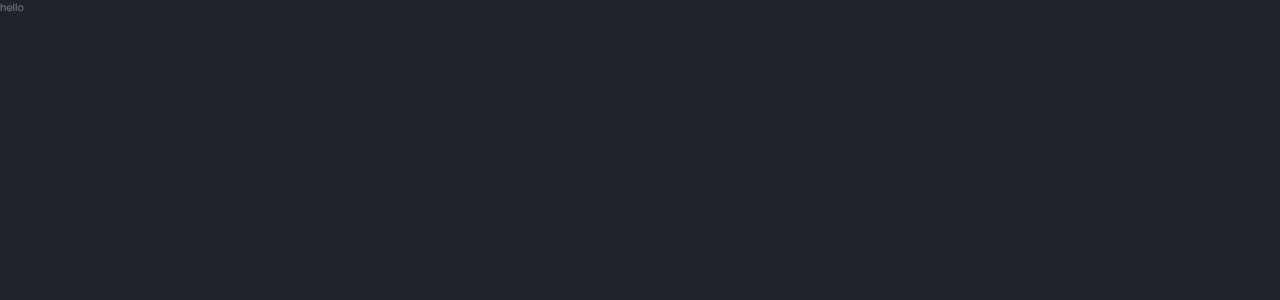
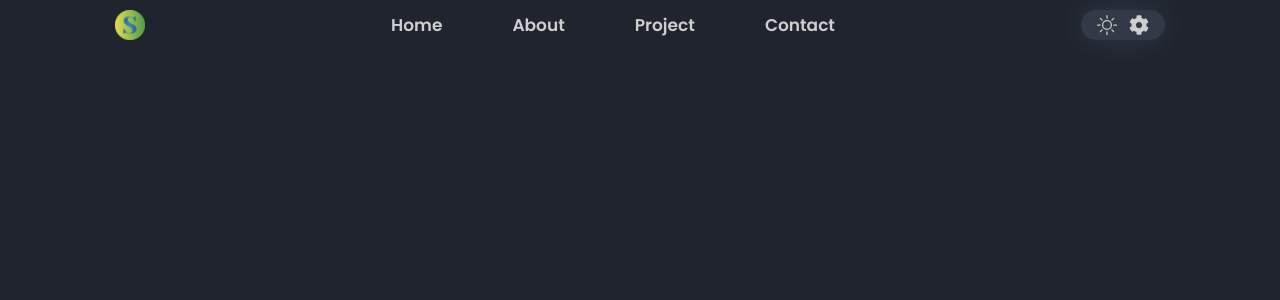
Before and after one commit to SumanRayamajhi/Personal-Portfolio, a React (Create React App) app in the folder portfolio/: page / in a window 1280 px wide. Shown: the top 300 px of the page. Built offline with nearby package versions, Linux system fonts and the light colour scheme.

Commit message:
create navbar

```diff
--- a/portfolio/public/index.html
+++ b/portfolio/public/index.html
@@ -3,7 +3,7 @@
 
 <head>
   <meta charset="utf-8" />
-  <link rel="icon" href="./images/logo.png" />
+  <link rel="icon" href="./images/logo3.png" />
   <meta name="viewport" content="width=device-width, initial-scale=1" />
   <meta name="description" content="Suman's Portfolio" />
 
--- a/portfolio/src/App.css
+++ b/portfolio/src/App.css
@@ -16,7 +16,7 @@
   --secondary-bg-color: rgb(51, 58, 71);
   --main-color: rgb(83, 232, 139);
   --title-color: rgb(102, 102, 102);
-  --text-color: rgb(128, 128, 128);
+  --text-color: rgb(207, 206, 206);
   --body-color: rgb(255, 255, 255);
   --container-color: rgb(237, 237, 237);
   --border-color: rgb(222, 222, 222);
@@ -36,3 +36,7 @@ body {
   background-color: var(--primary-bg-color);
   color: var(--text-color);
 }
+
+ul li {
+  list-style: none;
+}
--- a/portfolio/src/App.js
+++ b/portfolio/src/App.js
@@ -1,7 +1,12 @@
 import "./App.css";
+import Navbar from "./components/navbar/Navbar";
 
 function App() {
-  return <div className="App">hello</div>;
+  return (
+    <main>
+      <Navbar />
+    </main>
+  );
 }
 
 export default App;
--- /dev/null
+++ b/portfolio/src/components/navbar/Navbar.jsx
@@ -0,0 +1,24 @@
+import React from "react";
+import { CiSettings, CiSun } from "react-icons/ci";
+import { FaCog } from "react-icons/fa";
+import { BsMoon, BsSun } from "react-icons/bs";
+import Logo from "../../assets/images/logo3.png";
+import "./navbar.css";
+import Navlinks from "./Navlinks";
+
+const Navbar = () => {
+  return (
+    <nav className="navbar">
+      <img src={Logo} alt="nav logo" className="nav__logo" />
+      <div className="nav__links">
+        <Navlinks />
+      </div>
+      <div className="nav__theme">
+        <BsSun className="nav__theme-icon" />
+        <FaCog className="nav__theme-icon" />
+      </div>
+    </nav>
+  );
+};
+
+export default Navbar;
--- /dev/null
+++ b/portfolio/src/components/navbar/Navlinks.jsx
@@ -0,0 +1,22 @@
+import React from "react";
+
+const Navlinks = () => {
+  return (
+    <ul>
+      <a href="#home">
+        <li className="nav__items">Home</li>
+      </a>
+      <a href="#about">
+        <li className="nav__items ">About</li>
+      </a>
+      <a href="#project">
+        <li className="nav__items ">Project</li>
+      </a>
+      <a href="#contact">
+        <li className="nav__items ">Contact</li>
+      </a>
+    </ul>
+  );
+};
+
+export default Navlinks;
--- /dev/null
+++ b/portfolio/src/components/navbar/navbar.css
@@ -0,0 +1,51 @@
+.navbar {
+  position: fixed;
+  top: 0;
+  left: 0;
+  height: 5rem;
+  width: 100vw;
+  margin: 0 auto;
+  padding: 2rem 9%;
+  background-color: var(--primary-bg-color);
+  display: flex;
+  justify-content: space-between;
+  align-items: center;
+  z-index: 100;
+}
+
+.nav__logo {
+  object-fit: cover;
+  height: 3rem;
+  width: 3rem;
+}
+
+.navbar ul {
+  display: flex;
+}
+
+ul .nav__items {
+  cursor: pointer;
+  margin: 0 3.5rem;
+  color: var(--text-color);
+  font-size: 1.7rem;
+  font-weight: 600;
+}
+
+.navbar .nav__theme {
+  display: flex;
+  background-color: var(--secondary-bg-color);
+  padding: 0.5rem 1rem;
+  border-radius: 25px;
+  box-shadow: 0 0 3rem var(--secondary-bg-color);
+}
+
+.nav__theme-icon {
+  color: var(--text-color);
+  font-size: 2rem;
+  margin: 0 0.6rem;
+  cursor: pointer;
+}
+
+.nav__theme-icon:hover {
+  color: var(--text-white);
+}
```
Also changed, not shown: portfolio/src/assets/images/logo2.png (added), portfolio/src/assets/images/logo3.png (added).
